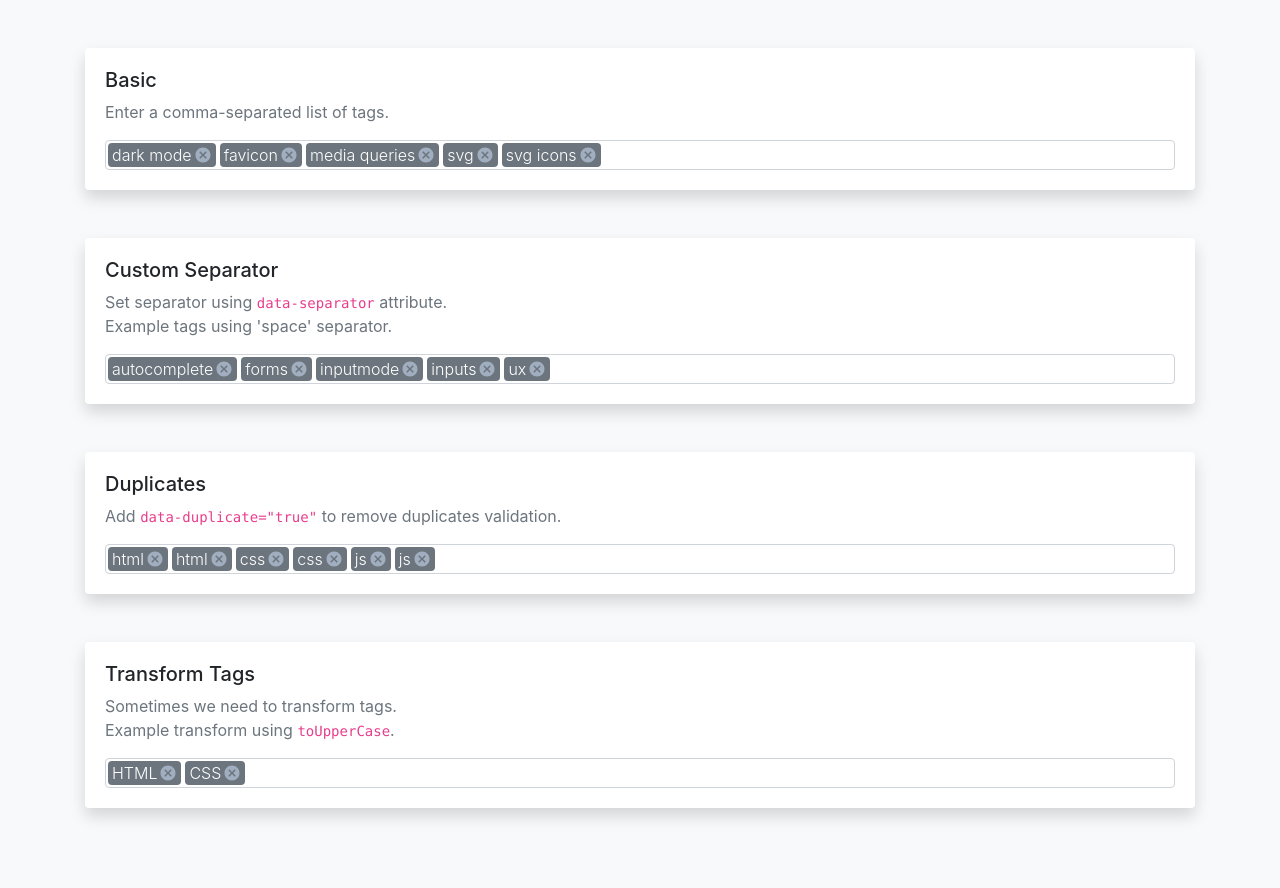
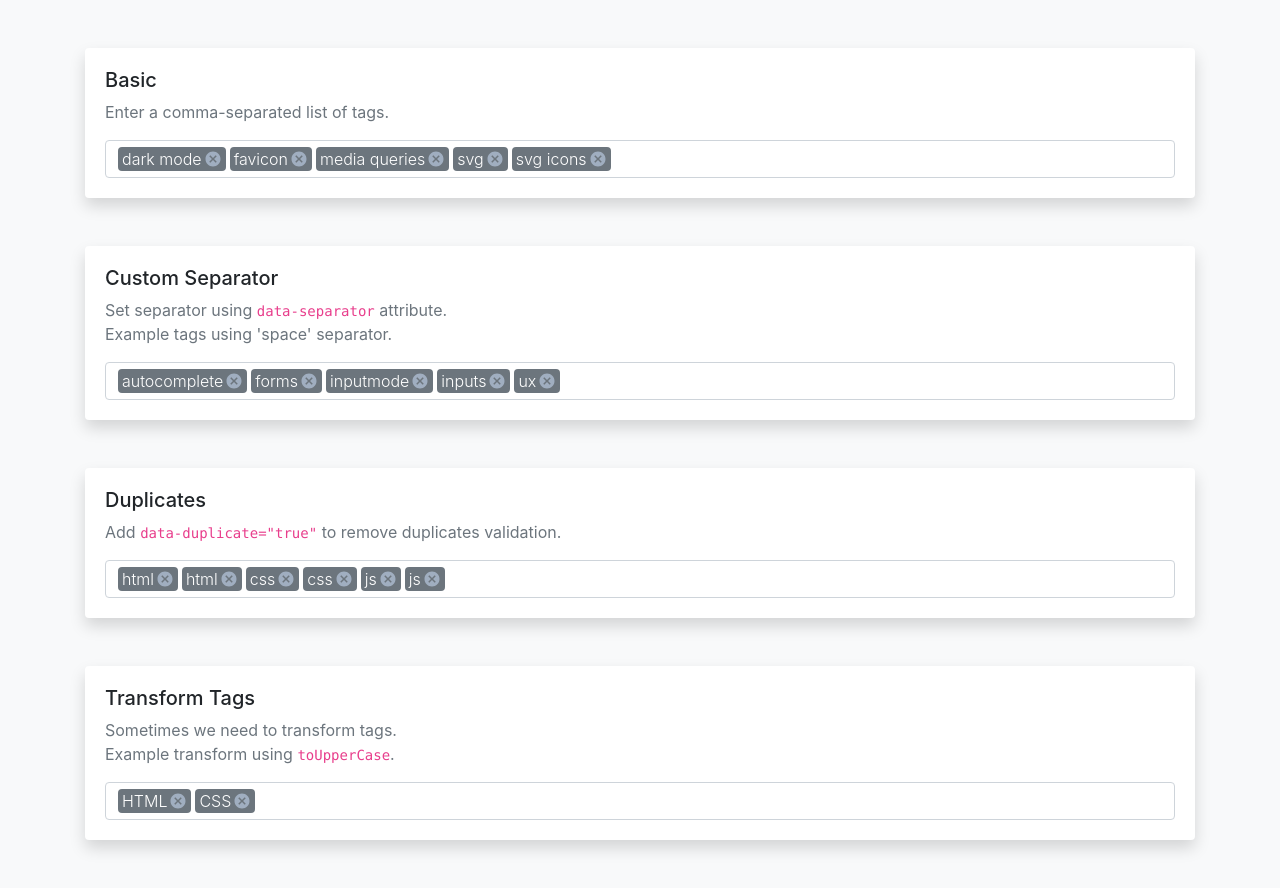
Before and after one commit to erwinheldy/tagin, a website: page demo.html in a window 1280 px wide. Before the commit the page ends 856 px from the top, so only its background shows below. Drawn offline with nearby package versions, Linux system fonts and the light colour scheme; files that its build step writes are made by us from their sources.

Commit message:
bug fixes

```diff
--- a/demo.html
+++ b/demo.html
@@ -6,11 +6,6 @@
   <link rel="stylesheet" href="https://unpkg.com/bootstrap@4.5.0/dist/css/bootstrap.min.css">
   <link rel="stylesheet" href="dist/css/tagin.min.css">
   <title>Tagin</title>
-  <style>
-    .tagin-wrapper {
-      padding: 0;
-    }
-  </style>
 </head>
 <body class="bg-light">
   <div class="container mt-5">
--- a/js/tagin.js
+++ b/js/tagin.js
@@ -1,7 +1,6 @@
 function tagin(el, option = {}) {
   const classElement = 'tagin'
   const classWrapper = 'tagin-wrapper'
-  const classTags = 'tagin-tags'
   const classTag = 'tagin-tag'
   const classRemove = 'tagin-tag-remove'
   const classInput = 'tagin-input'
@@ -16,26 +15,29 @@ function tagin(el, option = {}) {
   const templateTag = value => `<span class="${classTag}">${value}<span class="${classRemove}"></span></span>`
 
   const getValue = () => el.value
-  const getValues = () => el.value.split(separator)
-  const wrapper = () => el.nextElementSibling
-  const tagsWrapper = () => wrapper().getElementsByClassName(classTags)[0]
-  const input = () => wrapper().getElementsByClassName(classInput)[0]
-  const getTags = () => [...wrapper().getElementsByClassName(classTag)].map(tag => tag.textContent).join(separator)
-
-  const updateValue = () => { el.value = getTags(); el.dispatchEvent(new Event('change')) }
+  const getValues = () => getValue().split(separator)
 
   // Create
   ; (function () {
     const className = classWrapper + ' ' + el.className.replace(classElement, '').trim()
-    const onclick = `this.getElementsByClassName('${classInput}')[0].focus()`
     const tags = getValue().trim() === '' ? '' : getValues().map(templateTag).join('')
-    const template = `
-    <div class="${className}" onclick="${onclick}">
-      <span class="${classTags}">${tags}</span>
-      <input type="text" class="${classInput}" onfocus="this.parentNode.classList.add('focus')" onblur="this.parentNode.classList.remove('focus')">
-    </div>`
+    const template = `<div class="${className}">${tags}<input type="text" class="${classInput}"></div>`
     el.insertAdjacentHTML('afterend', template) // insert template after element
   })()
+
+  const wrapper = el.nextElementSibling
+  const input = wrapper.getElementsByClassName(classInput)[0]
+  const getTags = () => [...wrapper.getElementsByClassName(classTag)].map(tag => tag.textContent)
+  const getTag = () => getTags().join(separator)
+
+  const updateValue = () => { el.value = getTag(); el.dispatchEvent(new Event('change')) }
+
+  // Focus to input
+  wrapper.addEventListener('click', () => input.focus())
+
+  // Toggle focus class
+  input.addEventListener('focus', () => wrapper.classList.add('focus'))
+  input.addEventListener('blur', () => wrapper.classList.remove('focus'))
 
   // Remove by click
   document.addEventListener('click', e => {
@@ -46,40 +48,40 @@ function tagin(el, option = {}) {
   })
 
   // Remove with backspace
-  input().addEventListener('keydown', e => {
-    if (input().value === '' && e.keyCode === 8 && wrapper().getElementsByClassName(classTag).length) {
-      wrapper().querySelector('.' + classTag + ':last-child').remove()
+  input.addEventListener('keydown', e => {
+    if (input.value === '' && e.keyCode === 8 && wrapper.getElementsByClassName(classTag).length) {
+      wrapper.querySelector('.' + classTag + ':last-of-type').remove()
       updateValue()
     }
   })
 
   // Adding tag
-  input().addEventListener('input', () => {
+  input.addEventListener('input', () => {
     autowidth()
-    const value = input().value.replace(new RegExp(escapeRegex(separator), 'g'), '').trim()
-    if (value === '') { input().value = '' }
-    if (input().value.includes(separator)) {
-      if (getTags().split(separator).includes(value) && duplicate === 'false') {
+    const value = input.value.replace(new RegExp(escapeRegex(separator), 'g'), '').trim()
+    if (value === '') { input.value = '' }
+    if (input.value.includes(separator)) {
+      if (getTags().includes(value) && duplicate === 'false') {
         alertExist(value)
       } else {
-        tagsWrapper().insertAdjacentHTML('beforeEnd', templateTag(transform(value)))
+        input.insertAdjacentHTML('beforebegin', templateTag(transform(value)))
         updateValue()
       }
-      input().value = ''
-      input().removeAttribute('style')
+      input.value = ''
+      input.removeAttribute('style')
     }
   })
 
   function autowidth() {
     const fakeEl = document.createElement('div')
     fakeEl.classList.add(classInput, classInputHidden)
-    fakeEl.innerHTML = input().value.replace(/ /g, '&nbsp;')
+    fakeEl.innerHTML = input.value.replace(/ /g, '&nbsp;')
     document.body.appendChild(fakeEl)
-    input().style.setProperty('width', Math.ceil(window.getComputedStyle(fakeEl).width.replace('px', '')) + 1 + 'px')
+    input.style.setProperty('width', Math.ceil(window.getComputedStyle(fakeEl).width.replace('px', '')) + 1 + 'px')
     fakeEl.remove()
   }
   function alertExist(value) {
-    for (const el of wrapper().getElementsByClassName(classTag)) {
+    for (const el of wrapper.getElementsByClassName(classTag)) {
       if (el.textContent === value) {
         el.style.transform = 'scale(1.09)'
         setTimeout(() => { el.removeAttribute('style') }, 150)
@@ -87,8 +89,9 @@ function tagin(el, option = {}) {
     }
   }
   function updateTag() {
-    if (getValues().join(separator) !== getTags()) {
-      tagsWrapper().innerHTML = getValue().trim() === '' ? '' : getValues().map(templateTag).join('')
+    if (getValue() !== getTag()) {
+      [...wrapper.getElementsByClassName(classTag)].map(tag => tag.remove())
+      getValue().trim() !== '' && input.insertAdjacentHTML('beforebegin', getValues().map(templateTag).join(''))
     }
   }
   function escapeRegex(value) {
--- a/scss/tagin.scss
+++ b/scss/tagin.scss
@@ -5,32 +5,32 @@
 .tagin {
   display: none;
 }
-.tagin.is-valid + .tagin-wrapper,
-.was-validated .tagin:valid + .tagin-wrapper {
-  border-color: $form-feedback-valid-color;
-}
-.tagin.is-invalid + .tagin-wrapper,
-.was-validated .tagin:invalid + .tagin-wrapper {
-  border-color: $form-feedback-invalid-color;
-}
 .tagin-wrapper {
+  display: flex;
+  flex-wrap: wrap;
   height: auto;
   padding: calc(#{$input-padding-y} - 2px) calc(#{$input-padding-x} - 2px);
   position: relative;
   overflow: hidden;
   cursor: text;
-  font-size: 0; // remove white-space
   &.focus { // copied from form-control-focus mixin
     color: $input-focus-color;
     background-color: $input-focus-bg;
     border-color: $input-focus-border-color;
     outline: 0;
-    // Avoid using mixin so we can pass custom focus shadow properly
     @if $enable-shadows {
       box-shadow: $input-box-shadow, $input-focus-box-shadow;
     } @else {
       box-shadow: $input-focus-box-shadow;
     }
+  }
+  .tagin.is-valid + &,
+  .was-validated .tagin:valid + & {
+    border-color: $form-feedback-valid-color;
+  }
+  .tagin.is-invalid + &,
+  .was-validated .tagin:invalid + & {
+    border-color: $form-feedback-invalid-color;
   }
 }
 .tagin-tag {
@@ -44,7 +44,6 @@
   margin: 2px;
   font-weight: 300;
   background-color: $secondary;
-  font-size: $font-size-base;
   transition: transform .1s;
 }
 .tagin-tag-remove {
@@ -63,12 +62,11 @@
   outline: 0;
   border-width: 1px 0;
   padding: 0 2px 0 0;
-  font-size: $font-size-base;
   height: 28px;
   color: $input-color;
   &:not(.tagin-input-hidden) {
-    width: 24px;
-    min-width: 24px;
+    width: 4px;
+    min-width: 4px;
   }
 }
 .tagin-input-hidden {
```
Also changed, not shown: dist/css/tagin.css, dist/css/tagin.min.css, dist/js/tagin.js, dist/js/tagin.min.js, 1 other file.
